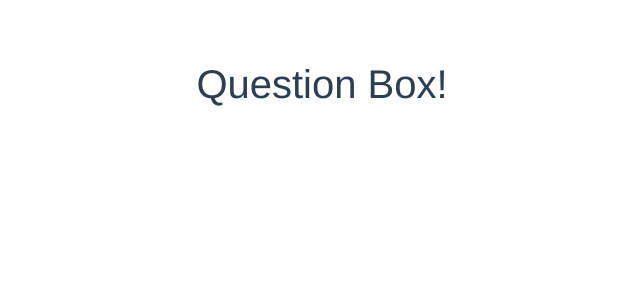
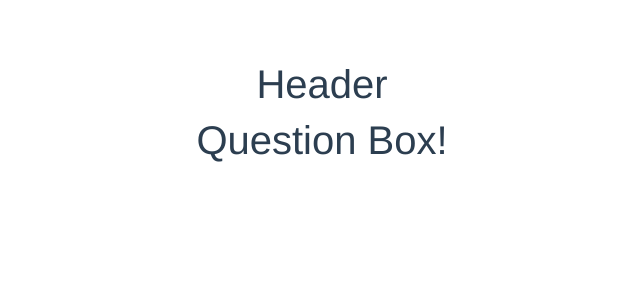
Before and after one commit to mrhiyoko/quiz, a Vue app: page / in a window 1280 px wide. Shown: the top 300 px of the page, without its empty margins (318-958 px from the left). Built offline with nearby package versions, Linux system fonts and the light colour scheme.

Commit message:
add Header component

```diff
--- a/src/App.vue
+++ b/src/App.vue
@@ -1,15 +1,18 @@
 <template>
   <div id="app">
+    <Header/>
     <QuestionBox/>
   </div>
 </template>
 
 <script>
 import QuestionBox from "@/components/QuestionBox";
+import Header from "@/components/Header";
 
 export default {
   name: 'app',
   components: {
+    Header,
     QuestionBox
   }
 }
--- /dev/null
+++ b/src/components/Header.vue
@@ -0,0 +1,13 @@
+<template>
+    <h1>Header</h1>
+</template>
+
+<script>
+    export default {
+        name: "Header"
+    }
+</script>
+
+<style scoped>
+
+</style>
```
